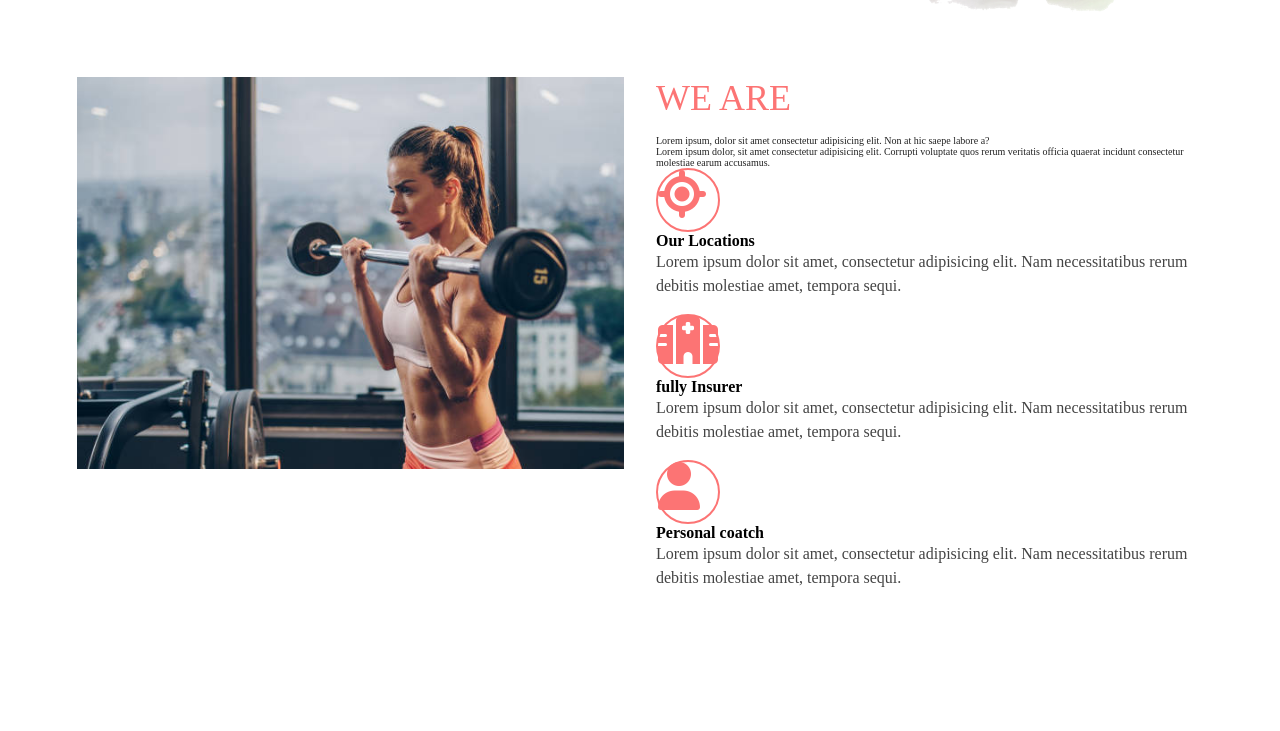
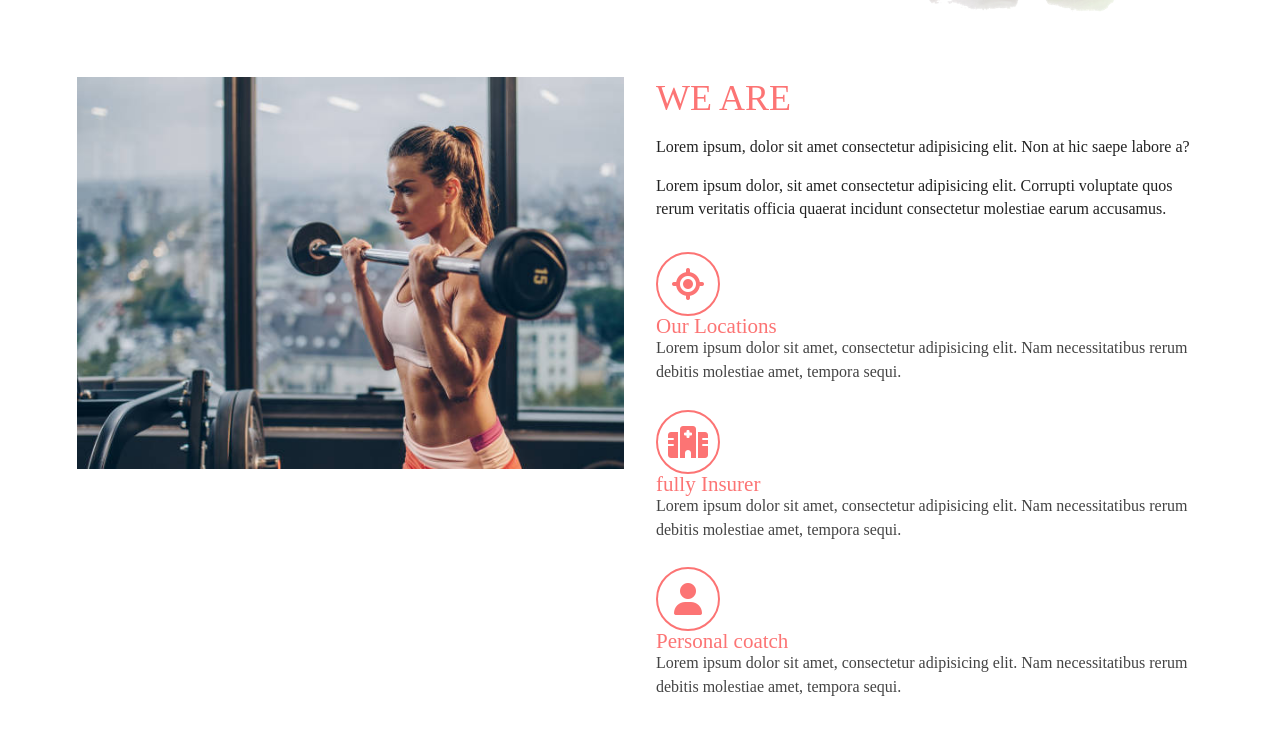
Before and after one commit to jeancymandjaku/projet, a plain HTML site: page index.html in a window 1280 px wide. Shown: the part 808-1539 px from the top of the page. Before the commit the page ends 1430 px from the top, so only its background shows below. Drawn offline with Linux system fonts and the light colour scheme.

Commit message:
ajout style section about

```diff
--- a/style.css
+++ b/style.css
@@ -162,6 +162,7 @@ section .heading{
     display: flex;
     flex-direction: column;
     align-items: center;
+    align-items: center;
     gap: 0.5rem;
 }
 
@@ -181,7 +182,16 @@ section .heading .title{
     gap: 2rem;
 }
 
-.about .items .item{
+.about .heading{
+    display: flex;
+    flex-direction: column;
+    align-items: center;
+    gap: 0.5rem;
+    align-items: flex-start;
+    align-items: flex-start;
+}
+
+.about .items .content{
     width: 100%;
     overflow: hidden;
     display: flex;
@@ -191,20 +201,23 @@ section .heading .title{
     gap: 1rem;
 }
 
-.about .items .item .desc{
-    flex-direction: column;
-    gap: 1rem;
-}
-
-.about .items .item .desc p{
-    font-size: 10px;
-    color: #222;
-}
-
-.about .items .item .list{
+.about .items .content .desc{
     display: flex;
     flex-direction: column;
     gap: 1rem;
+    padding: 1rem 0rem;
+}
+
+.about .items .content .desc p{
+    font-size: 16px;
+    color: #222;
+    line-height: 23px;
+}
+
+.about .items .content .list{
+    display: flex;
+    flex-direction: column;
+    gap: 1.6rem;
 }
 
 .about .items .item .list line{
@@ -214,26 +227,32 @@ section .heading .title{
 }
 
 .about .items .item .list .line .icon{
-    font-size: 3rem;
+    font-size: 2rem;
     width: 4rem;
     height: 4rem;
     min-width: 4rem;
+    display: flex;
+    align-items: center;
+    justify-content: center;
     color: rgb(252, 116, 116);
     border: 2px solid rgb(252, 116, 116);
     border-radius: 50%;
+    transition: border 1s;
 }
 
-.about .items .item .list .line h3{
-    font-size: 3rem;
-    width: 4rem;
-    height: 4rem;
-    min-width: 4rem;
-    color: rgb(252, 116, 116);
-    border: 2px solid rgb(252, 116, 116);
-    border-radius: 50%;
+.about .items .item .list .line .icon:hover{
+    border: 2px solid rgb(171, 1,1);
+    font-size: 2.2rem;
 }
 
-.about .items .item .list .line p{
+.about .items .item .list .line h4{
+    font-size: 21px;
+   line-height: 20px;
+   font-weight: 400;
+    color: rgb(252, 116, 116);
+}
+
+.about .items .content .list .line p{
    font-size: 16px;
    line-height: 24px;
    font-weight: 400;
```
